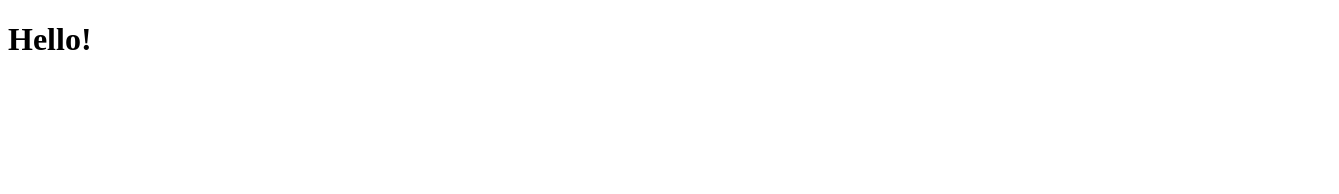
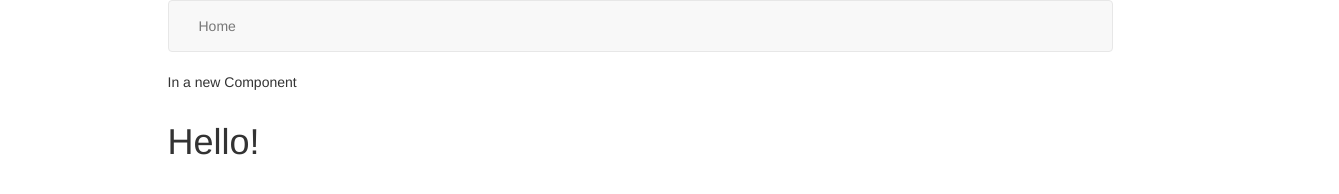
Before and after one commit to Jun711/ReactJSTutorial, a React app in the folder src/: page / in a window 1280 px wide. Shown: the whole page, 1339 px wide, since content can reach past the window. Built offline with nearby package versions, Linux system fonts and the light colour scheme.

Commit message:
created components

```diff
--- /dev/null
+++ b/src/app/components/Header.js
@@ -0,0 +1,17 @@
+import React from "react";
+
+export class Header extends React.Component {
+	render() {
+		return (
+			<nav className="navbar navbar-default">
+				<div className="container">
+					<div className="navbar-header">
+						<ul className="nav navbar-nav">
+							<li><a href="#">Home</a></li>
+						</ul>
+					</div>
+				</div>
+			</nav>
+		);
+	}
+}
--- /dev/null
+++ b/src/app/components/Home.js
@@ -0,0 +1,11 @@
+import React from "react";
+
+export class Home extends React.Component {
+	render() {
+		return (
+			<div>
+				<p>In a new Component</p>
+			</div>
+		);
+	}
+}
--- a/src/app/index.js
+++ b/src/app/index.js
@@ -1,5 +1,8 @@
 import React from "react";
 import { render } from "react-dom";
+
+import { Header } from "./components/Header";
+import { Home } from "./components/Home";
 console.log("It works!")
 
 class App extends React.Component {
@@ -7,8 +10,24 @@ class App extends React.Component {
 	// when reactjs thinks it needs to render a component
 	render() {
 		return( // we can only return one root element, nested elements are fine, no sibling element
-			<div>
-			   <h1>Hello!</h1>
+			// it is not creating html code just like the following but it is telling ReactJS to sub Header
+			// with the imported component
+			<div className="container">
+			   	<div className="row">
+                  	 <div className="col-xs-10 col-xs-offset-1">
+                  	 	<Header />
+                   	</div>
+			   	</div>
+			   	<div className="row">
+                  	 <div className="col-xs-10 col-xs-offset-1">
+                  	 	<Home />
+                   	</div>
+			   	</div>
+			   	<div className="row">
+                  	 <div className="col-xs-10 col-xs-offset-1">
+                  	 	<h1>Hello!</h1>
+                   	</div>
+			   	</div>
 			</div>
 		);
 	}
--- a/src/index.html
+++ b/src/index.html
@@ -6,6 +6,7 @@
           content="width=device-width, user-scalable=no, initial-scale=1.0, maximum-scale=1.0, minimum-scale=1.0">
     <meta http-equiv="X-UA-Compatible" content="ie=edge">
     <title>ReactJS Basics</title>
+    <link rel="stylesheet" href="https://maxcdn.bootstrapcdn.com/bootstrap/3.3.7/css/bootstrap.min.css" integrity="sha384-BVYiiSIFeK1dGmJRAkycuHAHRg32OmUcww7on3RYdg4Va+PmSTsz/K68vbdEjh4u" crossorigin="anonymous">
 </head>
 <body>
 <div id="app"></div>
```
Also changed, not shown: dist/app/bundle.js, dist/index.html, 1 other file.
